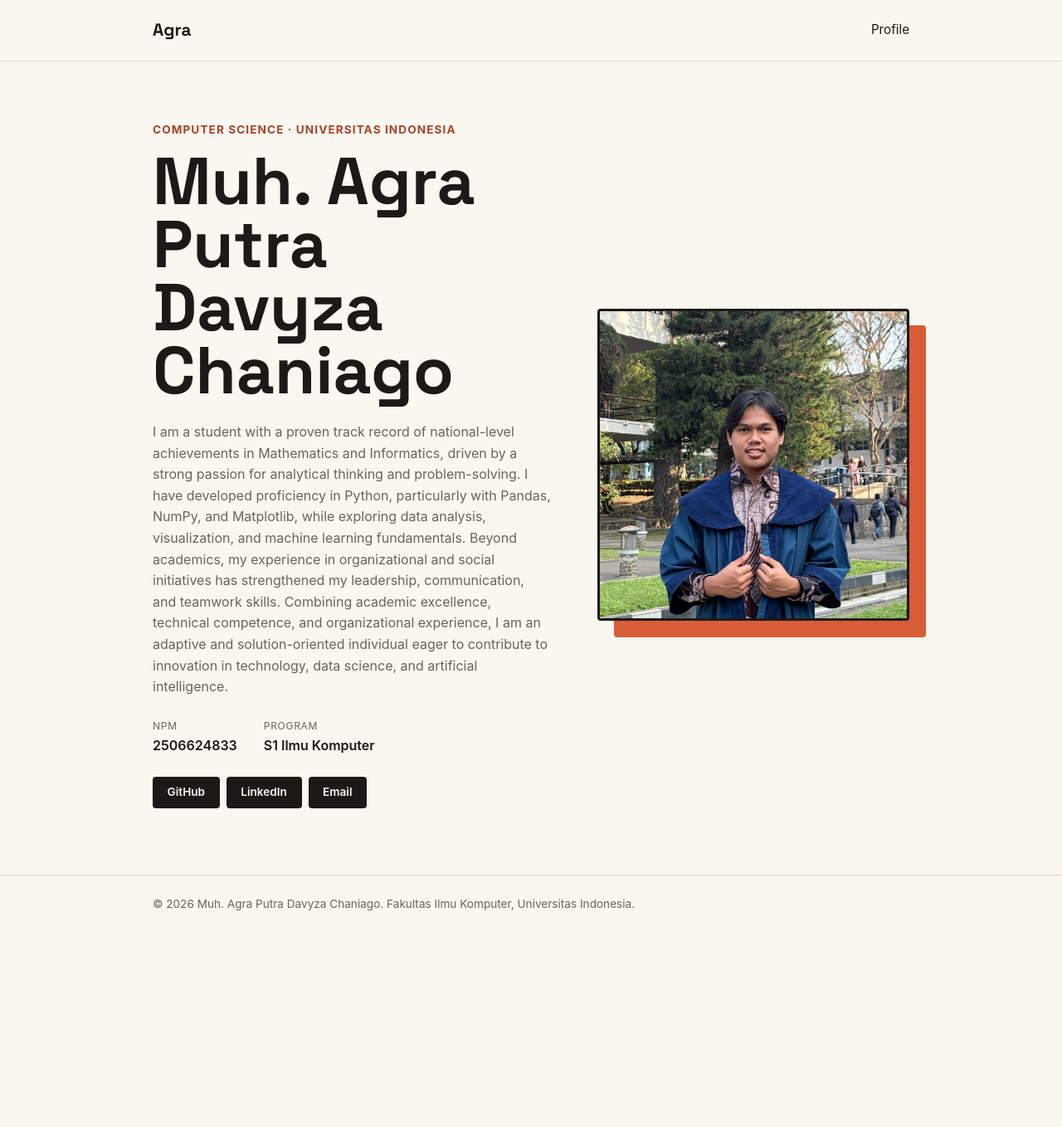
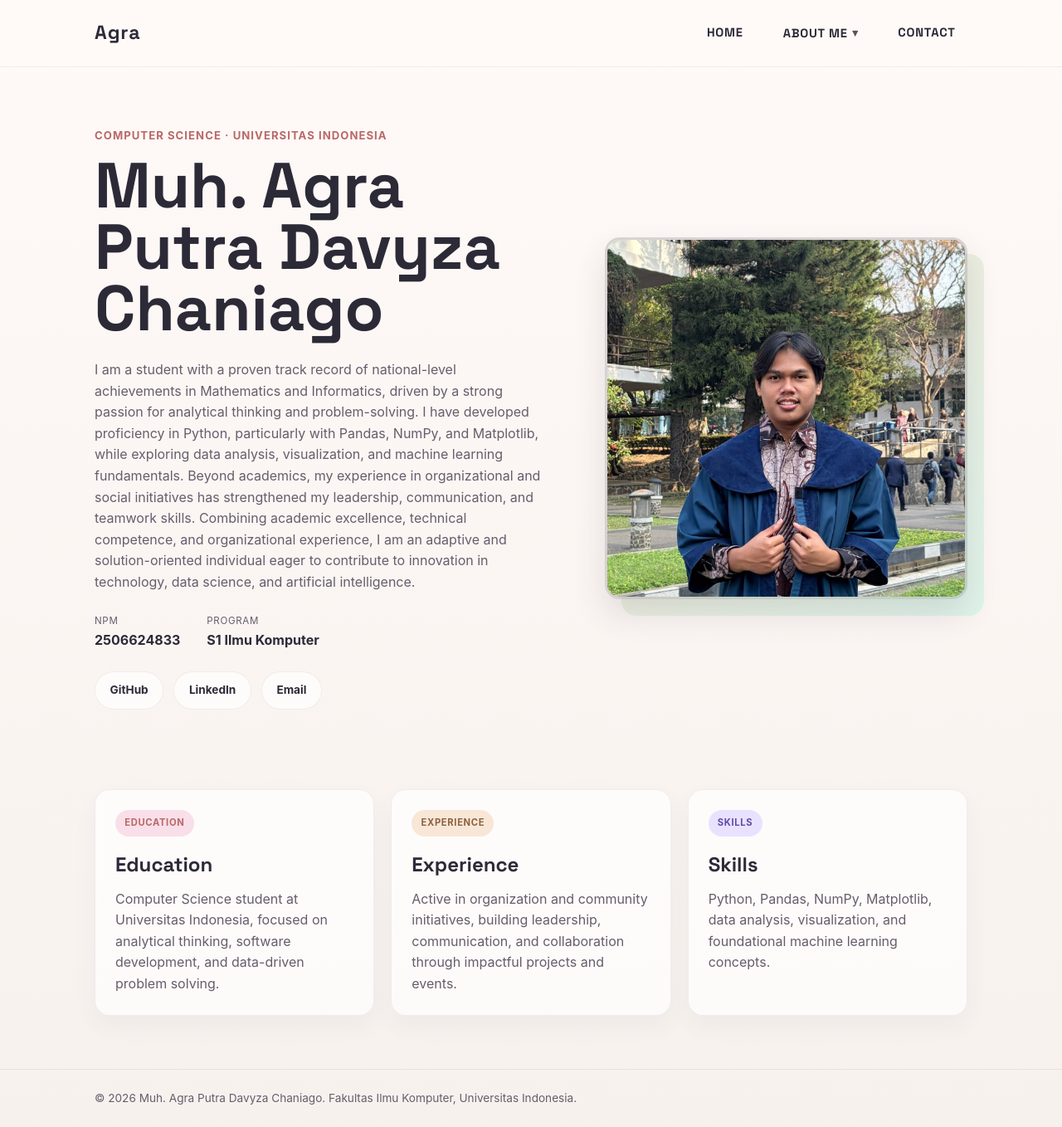
Before and after one commit to Agra-17/myportofolio, a Django app: page / in a window 1280 px wide. Shown: the whole page at 83% size. Before the commit the page ends 1097 px from the top, so only its background shows below. Run offline with Django 5.2, Linux system fonts and the light colour scheme.

Commit message:
Add soft dropdown navbar and about sections

```diff
--- a/static/css/style.css
+++ b/static/css/style.css
@@ -5,63 +5,151 @@
 }
 
 :root {
-    --ink: #1c1917;
-    --paper: #faf6f0;
-    --accent: #d95d39;
-    --accent-dark: #a8442a;
-    --line: #e3d9c9;
-    --text-muted: #6b6459;
-    --radius: 4px;
+    --ink: #2d2a38;
+    --paper: #fffaf7;
+    --soft-rose: #f9dfe9;
+    --soft-peach: #f8e7d6;
+    --soft-lavender: #e9e2ff;
+    --soft-mint: #dff4ea;
+    --accent: #d67d7d;
+    --accent-dark: #b96868;
+    --line: #eadfd6;
+    --text-muted: #665d6c;
+    --card: rgba(255, 255, 255, 0.7);
+    --radius: 18px;
+}
+
+html {
+    scroll-behavior: smooth;
 }
 
 body {
     font-family: -apple-system, "Segoe UI", Roboto, Helvetica, Arial, sans-serif;
     color: var(--ink);
-    background-color: var(--paper);
+    background: linear-gradient(180deg, #fffaf7 0%, #f7f1ee 100%);
     line-height: 1.6;
 }
 
-h1, .brand {
+h1, h2, .brand, .dropdown-toggle {
     font-family: "Space Grotesk", -apple-system, sans-serif;
 }
 
 .container {
-    max-width: 960px;
+    max-width: 1100px;
     margin: 0 auto;
     padding: 0 1.5rem;
 }
 
 .site-header {
-    border-bottom: 1px solid var(--line);
+    position: sticky;
+    top: 0;
+    z-index: 50;
+    background: rgba(255, 250, 247, 0.8);
+    backdrop-filter: blur(10px);
+    border-bottom: 1px solid rgba(143, 126, 120, 0.12);
 }
 
 .site-header .container {
     display: flex;
     justify-content: space-between;
     align-items: center;
-    padding: 1.25rem 1.5rem;
+    padding: 1.15rem 1.5rem;
 }
 
 .brand {
-    font-size: 1.3rem;
+    font-size: 1.45rem;
     font-weight: 700;
     color: var(--ink);
     text-decoration: none;
+    letter-spacing: 0.04em;
 }
 
-.site-header nav {
+.main-nav {
     display: flex;
-    gap: 2rem;
+    align-items: center;
+    gap: 1.2rem;
 }
 
-.site-header nav a {
+.main-nav > a,
+.dropdown-toggle {
+    font-family: "Space Grotesk", -apple-system, sans-serif;
+    font-size: 0.92rem;
+    font-weight: 700;
+    text-transform: uppercase;
+    letter-spacing: 0.05em;
+    text-decoration: none;
+    color: var(--ink);
+    background: transparent;
+    border: none;
+    cursor: pointer;
+    padding: 0.6rem 0.9rem;
+    border-radius: 999px;
+    transition: all 0.2s ease;
+}
+
+.main-nav > a:hover,
+.dropdown-toggle:hover,
+.dropdown-toggle:focus-visible {
+    color: var(--accent-dark);
+    background: rgba(214, 125, 125, 0.08);
+    outline: none;
+}
+
+.nav-dropdown {
+    position: relative;
+}
+
+.dropdown-toggle {
+    display: inline-flex;
+    align-items: center;
+    gap: 0.35rem;
+}
+
+.caret {
+    font-size: 0.8rem;
+    opacity: 0.8;
+}
+
+.dropdown-menu {
+    position: absolute;
+    top: calc(100% + 0.75rem);
+    left: 0;
+    display: grid;
+    min-width: 200px;
+    padding: 0.6rem;
+    border: 1px solid rgba(143, 126, 120, 0.12);
+    border-radius: 16px;
+    background: rgba(255, 255, 255, 0.92);
+    box-shadow: 0 18px 40px rgba(64, 56, 70, 0.08);
+    opacity: 0;
+    visibility: hidden;
+    transform: translateY(8px);
+    transition: all 0.2s ease;
+}
+
+.nav-dropdown:hover .dropdown-menu,
+.nav-dropdown:focus-within .dropdown-menu {
+    opacity: 1;
+    visibility: visible;
+    transform: translateY(0);
+}
+
+.dropdown-menu a {
+    padding: 0.75rem 0.85rem;
+    border-radius: 12px;
     color: var(--ink);
     text-decoration: none;
-    font-size: 0.95rem;
+    font-weight: 600;
+    transition: background 0.2s ease, color 0.2s ease;
+}
+
+.dropdown-menu a:hover {
+    background: linear-gradient(135deg, var(--soft-rose), var(--soft-lavender));
+    color: var(--accent-dark);
 }
 
 .hero {
-    padding: 4.5rem 0 5rem;
+    padding: 4.5rem 0 4rem;
 }
 
 .hero-grid {
@@ -82,7 +170,7 @@ h1, .brand {
 }
 
 .hero-kicker {
-    font-size: 0.85rem;
+    font-size: 0.82rem;
     letter-spacing: 0.08em;
     text-transform: uppercase;
     color: var(--accent-dark);
@@ -91,13 +179,14 @@ h1, .brand {
 }
 
 .hero-identity h1 {
-    font-size: clamp(3rem, 7vw, 5rem);
-    line-height: 0.95;
+    font-size: clamp(2.6rem, 6vw, 5rem);
+    line-height: 0.97;
+    max-width: 540px;
 }
 
 .bio {
     color: var(--text-muted);
-    max-width: 480px;
+    max-width: 540px;
     margin-bottom: 1.5rem;
 }
 
@@ -108,7 +197,7 @@ h1, .brand {
 }
 
 .meta-row dt {
-    font-size: 0.75rem;
+    font-size: 0.72rem;
     text-transform: uppercase;
     letter-spacing: 0.06em;
     color: var(--text-muted);
@@ -116,29 +205,31 @@ h1, .brand {
 }
 
 .meta-row dd {
-    font-weight: 600;
+    font-weight: 700;
 }
 
 .social-links {
     display: flex;
-    gap: 0.5rem;
+    gap: 0.75rem;
     flex-wrap: wrap;
 }
 
 .social-link {
     display: inline-block;
     font-size: 0.85rem;
-    font-weight: 600;
+    font-weight: 700;
     text-decoration: none;
-    color: var(--paper);
-    background-color: var(--ink);
-    border-radius: var(--radius);
-    padding: 0.5rem 1.1rem;
-    transition: background-color 0.2s ease;
+    color: var(--ink);
+    background: rgba(255, 255, 255, 0.7);
+    border: 1px solid rgba(143, 126, 120, 0.12);
+    border-radius: 999px;
+    padding: 0.7rem 1.1rem;
+    transition: all 0.2s ease;
 }
 
 .social-link:hover {
-    background-color: var(--accent);
+    background: linear-gradient(135deg, var(--soft-rose), var(--soft-lavender));
+    transform: translateY(-1px);
 }
 
 .hero-photo {
@@ -153,7 +244,7 @@ h1, .brand {
     left: 1.25rem;
     width: 100%;
     height: 100%;
-    background-color: var(--accent);
+    background: linear-gradient(135deg, var(--soft-peach), var(--soft-mint));
     border-radius: var(--radius);
     z-index: 0;
 }
@@ -166,7 +257,61 @@ h1, .brand {
     aspect-ratio: 1 / 1;
     object-fit: cover;
     border-radius: var(--radius);
-    border: 3px solid var(--ink);
+    border: 3px solid rgba(45, 42, 56, 0.18);
+    box-shadow: 0 18px 38px rgba(45, 42, 56, 0.12);
+}
+
+.about-section {
+    padding: 2rem 0 4rem;
+}
+
+.about-grid {
+    display: grid;
+    grid-template-columns: repeat(3, minmax(0, 1fr));
+    gap: 1.25rem;
+}
+
+.info-card {
+    background: var(--card);
+    border: 1px solid rgba(143, 126, 120, 0.12);
+    border-radius: var(--radius);
+    box-shadow: 0 12px 28px rgba(64, 56, 70, 0.05);
+    padding: 1.5rem;
+}
+
+.card-badge {
+    display: inline-block;
+    font-size: 0.7rem;
+    font-weight: 700;
+    letter-spacing: 0.06em;
+    text-transform: uppercase;
+    padding: 0.45rem 0.7rem;
+    border-radius: 999px;
+    margin-bottom: 0.9rem;
+}
+
+.badge-rose {
+    background: var(--soft-rose);
+    color: var(--accent-dark);
+}
+
+.badge-peach {
+    background: var(--soft-peach);
+    color: #8d6141;
+}
+
+.badge-lavender {
+    background: var(--soft-lavender);
+    color: #5f4ca7;
+}
+
+.info-card h2 {
+    font-size: 1.5rem;
+    margin-bottom: 0.6rem;
+}
+
+.info-card p {
+    color: var(--text-muted);
 }
 
 .site-footer {
@@ -177,6 +322,16 @@ h1, .brand {
 }
 
 @media (max-width: 600px) {
+    .site-header .container {
+        flex-direction: column;
+        gap: 1rem;
+    }
+
+    .main-nav {
+        flex-wrap: wrap;
+        justify-content: center;
+    }
+
     .hero-grid {
         grid-template-columns: 1fr;
         grid-template-areas:
@@ -187,6 +342,11 @@ h1, .brand {
 
     .hero-photo {
         max-width: 220px;
+        margin: 0 auto;
+    }
+
+    .about-grid {
+        grid-template-columns: 1fr;
     }
 
     .social-links {
--- a/templates/index.html
+++ b/templates/index.html
@@ -13,8 +13,22 @@
     <header class="site-header">
         <div class="container">
             <a href="#profile" class="brand">Agra</a>
-            <nav>
-                <a href="#profile">Profile</a>
+            <nav class="main-nav">
+                <a href="#profile">Home</a>
+
+                <div class="nav-dropdown">
+                    <button class="dropdown-toggle" type="button">
+                        About Me
+                        <span class="caret">▾</span>
+                    </button>
+                    <div class="dropdown-menu">
+                        <a href="#education">Education</a>
+                        <a href="#experience">Experience</a>
+                        <a href="#skills">Skills</a>
+                    </div>
+                </div>
+
+                <a href="#contact">Contact</a>
             </nav>
         </div>
     </header>
@@ -50,6 +64,28 @@
                 </div>
             </div>
         </section>
+
+        <section class="about-section" id="aboutme">
+            <div class="container about-grid">
+                <article class="info-card" id="education">
+                    <span class="card-badge badge-rose">Education</span>
+                    <h2>Education</h2>
+                    <p>Computer Science student at Universitas Indonesia, focused on analytical thinking, software development, and data-driven problem solving.</p>
+                </article>
+
+                <article class="info-card" id="experience">
+                    <span class="card-badge badge-peach">Experience</span>
+                    <h2>Experience</h2>
+                    <p>Active in organization and community initiatives, building leadership, communication, and collaboration through impactful projects and events.</p>
+                </article>
+
+                <article class="info-card" id="skills">
+                    <span class="card-badge badge-lavender">Skills</span>
+                    <h2>Skills</h2>
+                    <p>Python, Pandas, NumPy, Matplotlib, data analysis, visualization, and foundational machine learning concepts.</p>
+                </article>
+            </div>
+        </section>
     </main>
 
     <footer class="site-footer">
```
